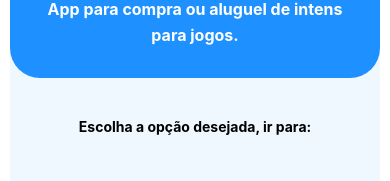
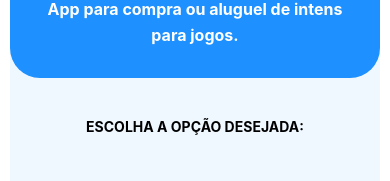
Before and after one commit to Vini-Vini-Vish/Airsoft, a React Native app: screen / in a window 390 px wide. Shown: the part 166-347 px from the top of the page. Built offline with nearby package versions, Linux system fonts and the light colour scheme.

Commit message:
Update pagina.js

```diff
--- a/src/inicio/pagina.js
+++ b/src/inicio/pagina.js
@@ -1,22 +1,28 @@
 import { StatusBar } from 'expo-status-bar';
 import React from 'react';
+import Esco from '../mural/escolhas'
 import {StyleSheet, Text, View, Button } from 'react-native';
 
 export default function Pagina() {
   return (
     <View>
+
       <View style = {styles.boxTitle}>
         <Text style = {styles.textTitle}>Podendo alugar campos para realizar jogos fechados.</Text>
         <Text style = {styles.textTitle}>App para compra ou aluguel de intens para jogos.</Text>
       </View>
 
         <View>
-            <Text style = {styles.textSubTitle}>Escolha a opção desejada, ir para:</Text>
+            <Text style = {styles.textSubTitle}>ESCOLHA A OPÇÃO DESEJADA:</Text>
 
             <View style = {styles.textCorpo}>
 
               <Text style = {styles.textComunm}>O botão de Cadastros, contem as opções: Equipamentos, Campos, Usuario</Text>
-              <Button  title = 'Cadastros'></Button>
+              <Button
+                title = 'Cadastros'
+                onPress = {() => navigation.navigate('Esco')}
+              >
+              </Button>
 
               <Text style = {styles.textComunm}>O botão de Mural, contem as opções: Armas e Munição, Equipamentos de Proteção, Campos.</Text>
               <Button title = 'Mural'></Button>
@@ -33,7 +39,7 @@ export default function Pagina() {
 
 const styles = StyleSheet.create({
 
-  boxTitle: {
+   boxTitle: {
     padding: 30,
     backgroundColor: '#1e90ff',
     borderRadius: 30,
```
